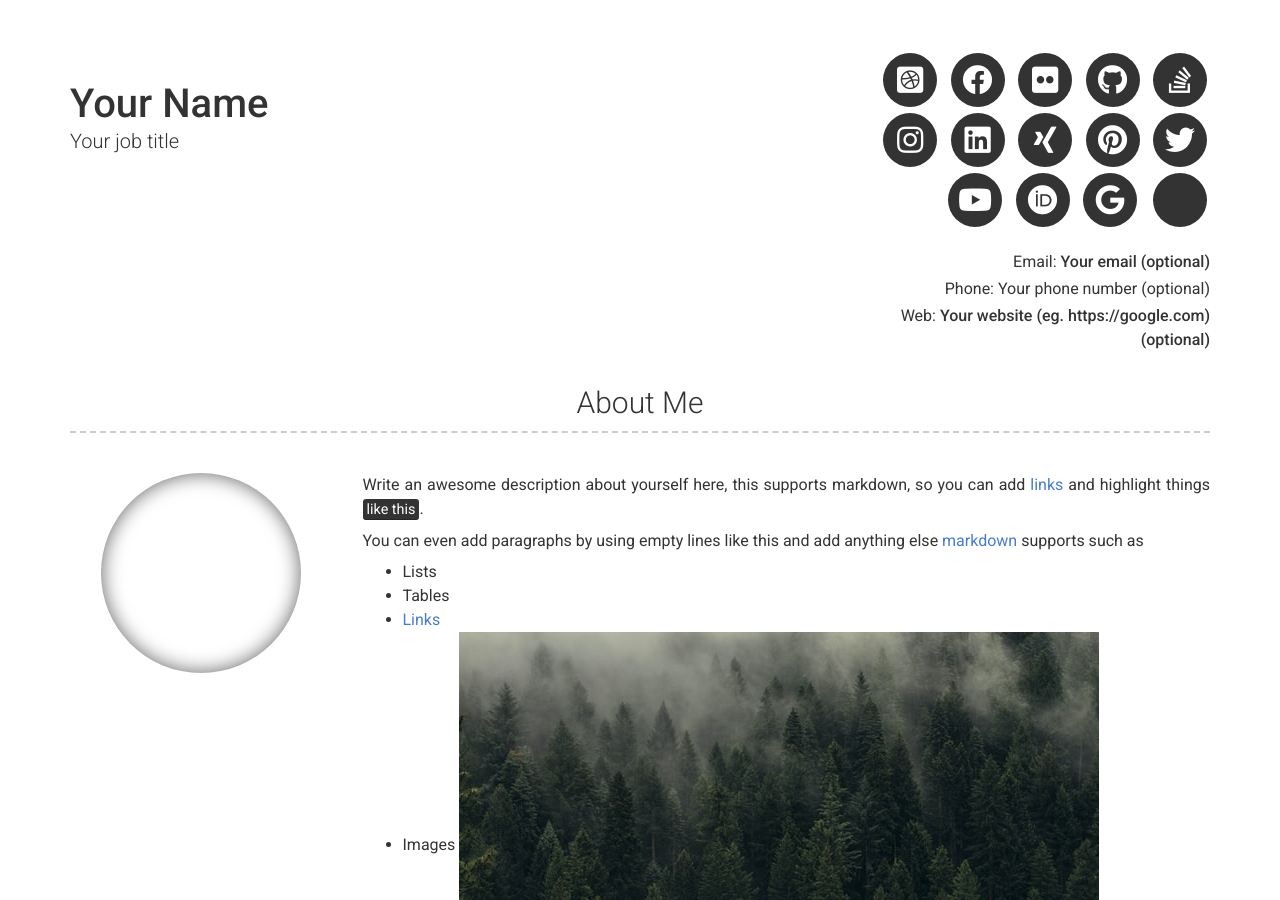
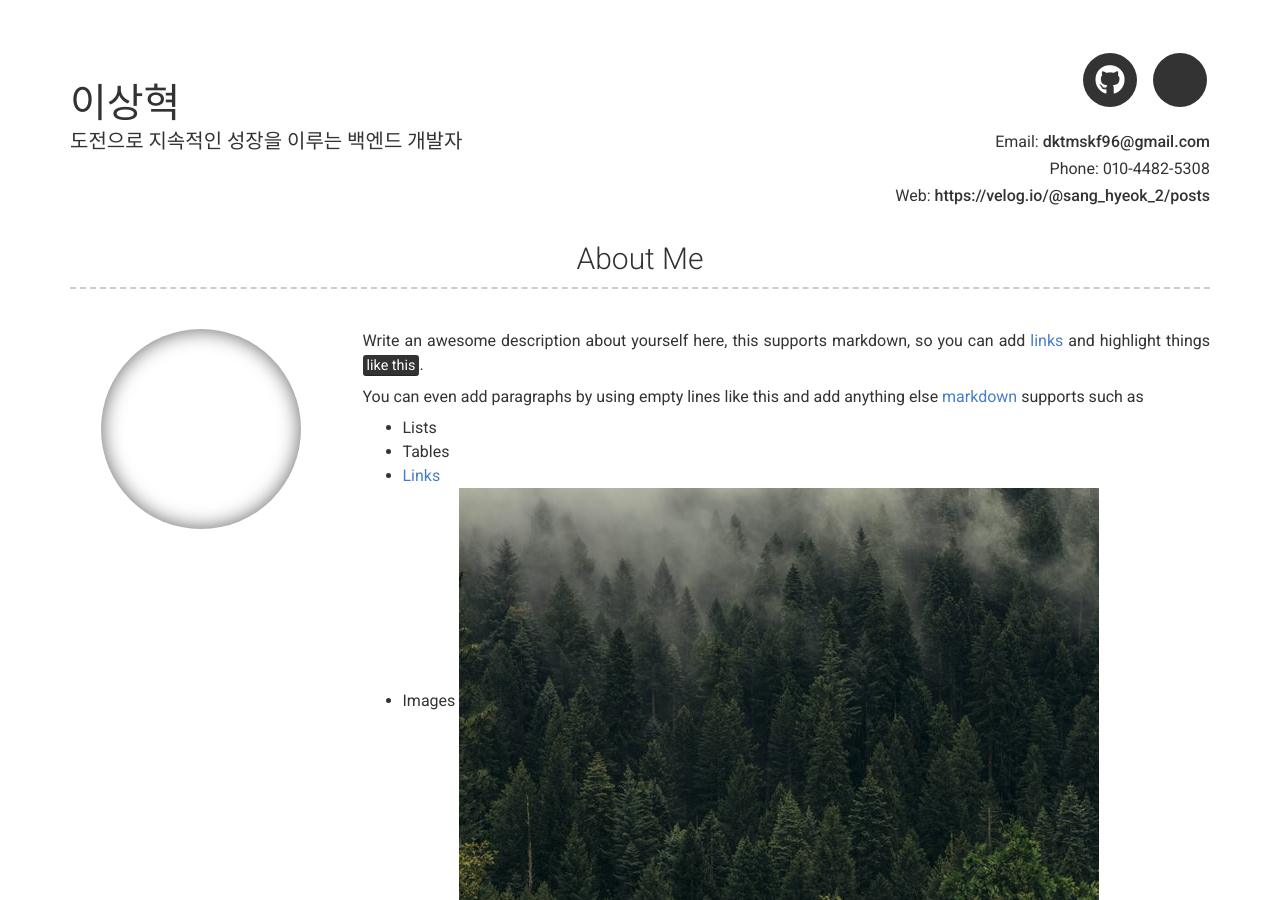
Before and after one commit to hyeok96/hyeok96.github.io, a Jekyll site: the page built from index.md, in a window 1280 px wide and 900 px high. Built offline with Jekyll 4.4.1, drawn with Linux system fonts in a browser that asks for light colours; nearby versions of some CDN libraries; some of the changed text lies outside the part shown.

Commit message:
modify my name and contact

```diff
--- a/_config.yml
+++ b/_config.yml
@@ -6,32 +6,32 @@ repository: Git repository where your resume will be hosted, only required if yo
 version: 2
 
 # Personal info
-name: Your Name
-title: Your job title
-email: Your email (optional)
+name: 이상혁
+title: 도전으로 지속적인 성장을 이루는 백엔드 개발자
+email: dktmskf96@gmail.com
 # email_title: Email (Email title override)
-phone: Your phone number (optional)
+phone: 010-4482-5308
 # phone_title: Phone (Phone title override)
-website: Your website (eg. https://google.com)(optional)
+website: https://velog.io/@sang_hyeok_2/posts
 # website_title: Web (Website title override)
 
 # Dark Mode (true/false/never)
 darkmode: false
 
 # Social links
-twitter_username: jekyllrb
+# twitter_username: jekyllrb
 github_username:  jekyll
-stackoverflow_username: "00000001"
-dribbble_username: jekyll
-facebook_username: jekyll
-flickr_username: jekyll
-instagram_username: jekyll
-linkedin_username: jekyll
-xing_username: jekyll
-pinterest_username: jekyll
-youtube_username: jekyll
-orcid_username: 0000-0000-0000-0000
-googlescholar_username: D847cGsAAAAJ
+# stackoverflow_username: "00000001"
+# dribbble_username: jekyll
+# facebook_username: jekyll
+# flickr_username: jekyll
+# instagram_username: jekyll
+# linkedin_username: jekyll
+# xing_username: jekyll
+# pinterest_username: jekyll
+# youtube_username: jekyll
+# orcid_username: 0000-0000-0000-0000
+# googlescholar_username: D847cGsAAAAJ
 
 # Additional icon links
 additional_links:
```
